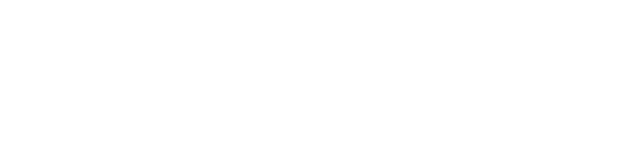
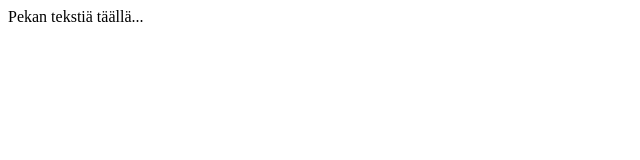
Before and after one commit to repenaattori/ReimanWebProjekti, a plain HTML site: page index.html in a window 1280 px wide. Shown: the whole page, without its empty margins (0-640 px from the left). Drawn offline with Linux system fonts and the light colour scheme.

Commit message:
Pekan lisäämä teksti...

```diff
--- a/index.html
+++ b/index.html
@@ -6,6 +6,8 @@
     <title>Document</title>
 </head>
 <body>
-
+    <body>
+        Pekan tekstiä täällä...
+    </body>
 </body>
 </html>
```
